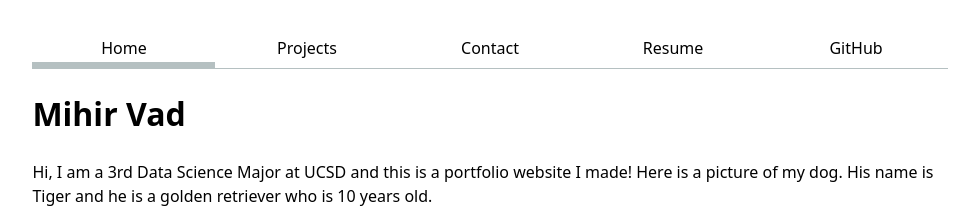
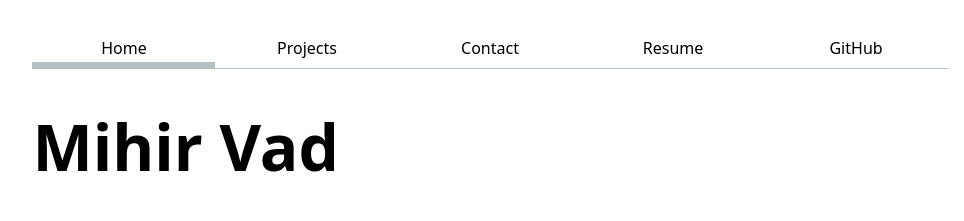
Before and after one commit to mihirnvad/portfolio, a plain HTML site: page index.html in a window 1280 px wide. Shown: the top 221 px of the page, without its empty margins (150-1114 px from the left). Drawn offline with Linux system fonts and the light colour scheme.

Commit message:
Update style.css

```diff
--- a/style.css
+++ b/style.css
@@ -69,3 +69,17 @@ button {
 .projects h2 {
   margin: 0;
 }
+
+h1 {
+  font-size: 400%;
+}
+
+h1,
+h2,
+h3,
+h4,
+h5,
+h6 {
+  line-height: 1.1;
+  text-wrap: balance;
+}
```
